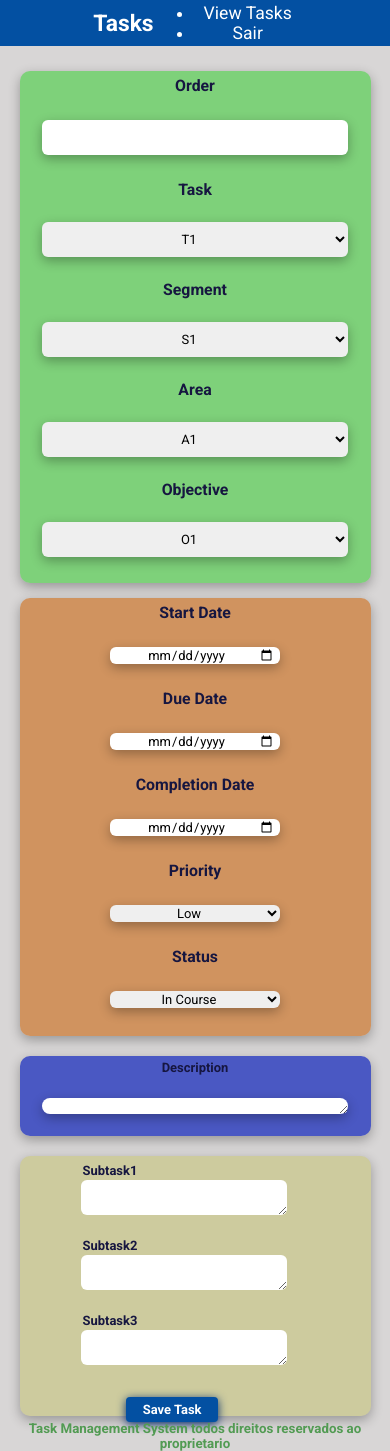
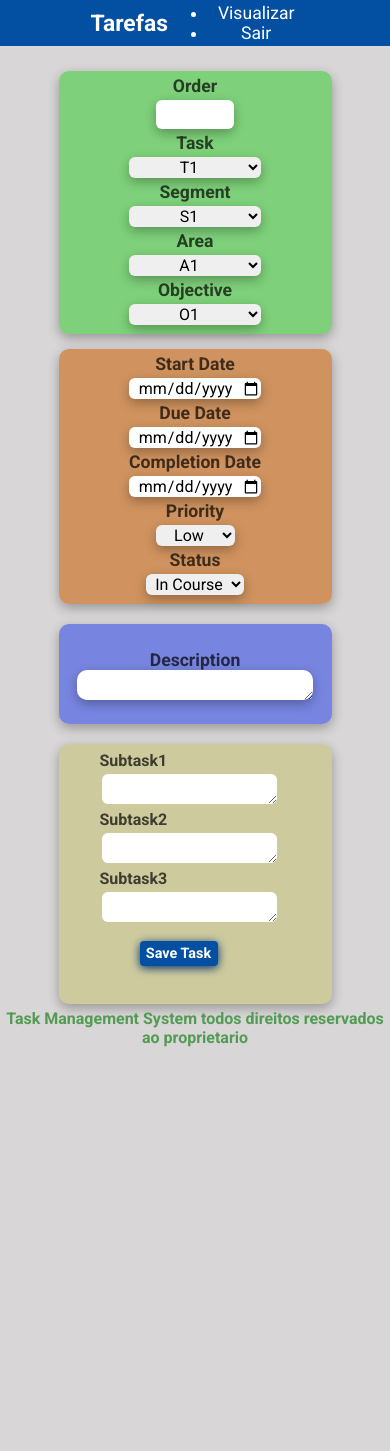
Before and after one commit to Alexgsouza39/Projeto-1, a Flask app: page / in a window 390 px wide. After the commit the page ends 1047 px from the top, so only its background shows below. Run offline with Flask 3, Linux system fonts and the light colour scheme; the visitor is signed in with stand-in values (Sample User, id 1).

Commit message:
Atualização de responsividade CSS. HTML5 tradução de alguns Titulos e Subtitulos
Co-authored-by: Copilot <copilot@github.com>

```diff
--- a/static/style.css
+++ b/static/style.css
@@ -118,7 +118,7 @@ span[style*="color:green"] {
     width: 100%;
     border-collapse: collapse;
     margin-bottom: 10px;
-    font-size: 0.9em;
+    font-size: 1em;
     font-weight: bold;
 }
 
@@ -128,7 +128,8 @@ label {
     flex-direction: column;
     justify-content: center;
     text-justify: center;
-    color: #161640;
+    color: rgba(0,0,0,0.7);
+    font-weight: bold;
     font-size: 1.1em;
     font-weight: bold;
 }
@@ -159,19 +160,18 @@ form{
     width: 100%;
     justify-self: center;
     margin-top: 15px;
-    font-size: 0.9em;
+    font-size: 1em;
     padding: 5px;
     border-radius: 10px;
     border: none;
     box-shadow: 0 4px 12px rgba(0,0,0,0.30);
 }
 
-input#id_of{
-    width: 30%;
-    height: 30px;
+.area1 #id_of{
+    height:30px;
     margin: 4px;
     text-align: center;
-    font-size: 0.9em;
+    font-size: 1em;
     padding: 5px;
     border-radius: 6px;
     border: none;
@@ -179,11 +179,12 @@ input#id_of{
 }
 
 .area1 input, .area1 select{
-    width: 60%;
-    height: 30px;
+    width:100%;
+    flex: 1;
+    height:30px;
     margin: 4px;
     text-align: center;
-    font-size: 0.9em;
+    font-size: 1em;
     border-radius: 6px;
     border: none;
     box-shadow: 0 4px 12px rgba(0,0,0,0.30);
@@ -195,7 +196,7 @@ input#id_of{
     width: 100%;
     justify-self: center;
     margin-top: 15px;
-    font-size: 0.9em;
+    font-size: 1em;
     padding: 5px;
     border-radius: 10px;
     border: none;
@@ -204,11 +205,11 @@ input#id_of{
 
 .area2 input, .area2 select{
     flex: 1;
-    width: 20%;
-    height: auto;
+    width: 40%;
+    height: 30px;
     margin: 4px;
     text-align: center;
-    font-size: 0.9em;
+    font-size: 1em;
     border-radius: 6px;
     border: none;
     box-shadow: 0 4px 12px rgba(0,0,0,0.30);
@@ -216,11 +217,11 @@ input#id_of{
 
 #start_date, #completion_date, #due_date{
     flex: 1;
-    width: 40%;
-    height: auto;
+    width: 100%;
+    height:30px;
     margin: 4px;
     text-align: center;
-    font-size: 0.9em;
+    font-size: 1em;
     border-radius: 6px;
     border: none;
     box-shadow: 0 4px 12px rgba(0,0,0,0.30);
@@ -228,11 +229,11 @@ input#id_of{
 
 #priority, #status{
     flex: 1;
-    width: 40%;
-    height: auto;
+    width:100%;
+    height:30px;
     margin: 4px;
     text-align: center;
-    font-size: 0.9em;
+    font-size: 1em;
     border-radius: 6px;
     border: none;
     box-shadow: 0 4px 12px rgba(0,0,0,0.30);
@@ -240,12 +241,14 @@ input#id_of{
 
 /*Area descrever tarefas*/
 .area3{
-    background: #0318b9a8;
+    background: #485be6a8;
     display: flex;
     flex-direction: column;
     justify-content: center;
-    height: 80px;
-    font-size: 0.9em;
+    height: 100px;
+    font-size:1em;
+    font-weight: bold;
+    padding: 5px;
     color: #ffffff;
     margin-top: 20px;
     border-radius: 10px;
@@ -254,7 +257,7 @@ input#id_of{
 }
 
 .area3 input, .area3 select {
-    font-size: 0.9em;
+    font-size: 1em;
     padding: 2px;
     border-radius: 6px;
     border: none;
@@ -266,7 +269,7 @@ input#id_of{
     align-self: center;
     width: 85%;
     height: 30px;
-    font-size: 0.9em;
+    font-size: 1em;
     padding: 8px;
     text-align: flex-start;
     border-radius: 10px;
@@ -279,7 +282,7 @@ input#id_of{
     flex-direction: row;
     justify-content: center;
     margin-top: 2px;
-    font-size: 0.9em;
+    font-size:1.1em;
 }
 
 /* Innicio area 4 Subtask*/
@@ -290,7 +293,7 @@ input#id_of{
     width: 100%;
     height: 260px;
     margin-top: 20px;
-    font-size: 0.9em;
+    font-size:1em;
     padding: 5px;
     border-radius: 10px;
     box-shadow: 0 4px 12px rgba(0,0,0,0.30);
@@ -302,7 +305,7 @@ input#id_of{
     flex-direction: column;
     justify-content: flex-start;
     justify-self: flex-start;
-    font-size: 0.9em;
+    font-size: 1em;
     margin: 2px;
 }
 
@@ -312,20 +315,25 @@ input#id_of{
     flex-direction: column;
     justify-self: flex-start;
     align-items: center;
+    width: 90%;
     height: 30px;
     margin: 4px;
     text-align: left;
-    font-size: 0.9em;
+    font-size: 1em;
     border-radius: 6px;
     border: none;
 }
 
 .submit_button{
-    width: 30%;
+    margin-left: 3px;
+    font-size: 1em;
+    width: 40%;
+    height: 80px;
+    border-radius: 10px;
 }
 
 .task-row, .subtask-row{
-    font-size: 0.9em;
+    font-size: 1em;
     font-weight: bold;
     color: #5a2020;
     padding: 2px;
@@ -363,7 +371,7 @@ input#id_of{
     box-shadow: 0 2px 10px #042b6b;
     font-size: 0.9em;
     font-weight: bold;
-    margin-top:6px;
+    margin-top:10px;
     cursor: pointer;
     transition: all 0.3s ease-in-out;
 }
@@ -375,6 +383,7 @@ input#id_of{
     color: #ffffff;
     cursor: pointer;
     transition: all 0.3s ease-in-out;
+    text-decoration: none;
 }
 
 
@@ -560,7 +569,7 @@ button:hover, input[type="submit"]:hover {
 footer {
     margin-top: 5px;
     text-align: center;
-    font-size: 1em;
+    font-size: 1.2em;
     font-weight: bold;
     color: #529b53;
 }
@@ -577,13 +586,13 @@ footer {
 
         .main {
             width: 95%;
-            height: auto; /* Permite que o container cresça com o conteúdo empilhado */
-            padding: 5px;
-            margin: 2px auto;
+            height: 100px;  /*prmite que o container cresça com o conteúdo empilhado */
+
         }
 
         form {
-            max-width: 90%;
+            max-width: 70%;
+            height: auto;
             display: flex;
             flex-direction: column;
         }
@@ -592,41 +601,39 @@ footer {
             flex-direction: column;
             align-items: center;
             width: 100%;
-            padding: 5px;
-            gap: 2px;
         }
 
         label{
-            max-width:60% !important;
-            align-self: center;
+            flex-direction: column;
+            align-items: center;
             height: auto !important;
             text-align: center;
         }
 
-
         .area1 input, .area1 select,
         .area2 input, .area2 select,
-        .area3 input, .area3 select,
-        .area3 textarea,
-        #id_of,
-        .area4 #subtask1, .area4 #subtask2, .area4 #subtask3 {
-            width: 90% !important;
-            height: 35px !important;
-            margin: 2px 0;
+        .area3 input, .area3 select{
+            max-width:50%;
+            height: 30%;
             align-self: center;
             text-align: center;
         }
 
-        .area3 textarea {
-            height: 80px !important;
+        #id_of{
+            width: 30% !important;
+        }
+
+        .area3 textarea,
+        .area4 textarea{
+            width: 90% !important;
+            height: 30px!important;
         }
 
         #start_date, #completion_date, #due_date,
         #priority, #status{
-            width: 50% !important;
-            margin: 4px 0 !important;
+            width: auto;
+            height: 100px;
             align-self: center;
-            padding: 0 5px !important;
         }
 
         .login_form, .change_password, .register_form, .resetlogin {
--- a/templates/index.html
+++ b/templates/index.html
@@ -1,5 +1,5 @@
 <!DOCTYPE html>
-<html lang="en">
+<html lang="pt-br">
 <head>
     <meta charset="UTF-8">
     <meta name="viewport" content="width=device-width, initial-scale=1.0">
@@ -12,14 +12,14 @@
     <link rel="icon" type="image/svg+xml" href="{{ url_for('static', filename='favicon.svg') }}">
     <link rel="icon" type="image/svg+xml" sizes="32x32" href="{{ url_for('static', filename='favicon32.svg') }}">
     <link rel="icon" type="image/svg+xml" sizes="16x16" href="{{ url_for('static', filename='favicon16.svg') }}">
-    <title>Tasks</title>
+    <title>Tarefas</title>
 </head>
     <body>
         <header>
             <nav class="navbar">
-                <h1>Tasks</h1>
+                <h1>Tarefas</h1>
                 <ul class="nav_links">
-                    <li class="menu_links"><a href="{{ url_for('view_tasks') }}">View Tasks</a></li>
+                    <li class="menu_links"><a href="{{ url_for('view_tasks') }}">Visualizar</a></li>
                     <li class="menu_links"><a href="{{ url_for('logout') }}">Sair</a></li>
                 </ul>
             </nav>
@@ -38,46 +38,46 @@
                 <form action="/" method="post">
                     {{ form.hidden_tag() }}
                     <div class="area1">
-                        {{ form.id_of.label}}<br>
-                        {{ form.id_of() }}<br>
-                        {{ form.task.label }}<br>
-                        {{ form.task() }}<br>
-                        {{ form.segment.label }}<br>
-                        {{ form.segment() }}<br>
-                        {{ form.area.label}}<br>
-                        {{ form.area() }}<br>
-                        {{ form.objective.label }}<br>
-                        {{ form.objective() }}<br>
+                        {{ form.id_of.label}}
+                        {{ form.id_of() }}
+                        {{ form.task.label }}
+                        {{ form.task() }}
+                        {{ form.segment.label }}
+                        {{ form.segment() }}
+                        {{ form.area.label}}
+                        {{ form.area() }}
+                        {{ form.objective.label }}
+                        {{ form.objective() }}
                     </div>
                     <div class="area2">
-                        {{ form.start_date.label }}<br>
-                        {{ form.start_date() }}<br>
-                        {{ form.due_date.label }}<br>
-                        {{ form.due_date() }}<br>
-                        {{ form.completion_date.label }}<br>
-                        {{ form.completion_date() }}<br>
-                        {{ form.priority.label }}<br>
-                        {{ form.priority() }}<br>
-                        {{ form.status.label }}<br>
-                        {{ form.status() }}<br>
+                        {{ form.start_date.label }}
+                        {{ form.start_date() }}
+                        {{ form.due_date.label }}
+                        {{ form.due_date() }}
+                        {{ form.completion_date.label }}
+                        {{ form.completion_date() }}
+                        {{ form.priority.label }}
+                        {{ form.priority() }}
+                        {{ form.status.label }}
+                        {{ form.status() }}
                     </div>
 
                     <div class="area3">
-                        {{ form.description.label }}<br>
-                        {{ form.description(style='resize:vertical; word-break:break-word; white-space:pre-wrap;') }}<br>
+                        {{ form.description.label }}
+                        {{ form.description() }}
                     </div>
                     <section class="area4">
                         <div>
                             {{ form.subtask1.label }}
-                            {{ form.subtask1(rows=4, cols=30, style='resize:vertical; width:80%; word-break:break-word; white-space:pre-wrap;') }}<br>
+                            {{ form.subtask1() }}
                         </div>
                         <div>
                             {{ form.subtask2.label }}
-                            {{ form.subtask2(rows=4, cols=30, style='resize:vertical; width:80%; word-break:break-word; white-space:pre-wrap;') }}<br>
+                            {{ form.subtask2() }}
                         </div>
                         <div>
                             {{ form.subtask3.label }}
-                            {{ form.subtask3(rows=4, cols=30, style='resize:vertical; width:80%; word-break:break-word; white-space:pre-wrap;') }}<br>
+                            {{ form.subtask3() }}
                             <div class="submit_button">
                                 {{ form.submit() }}
                             </div>
```
